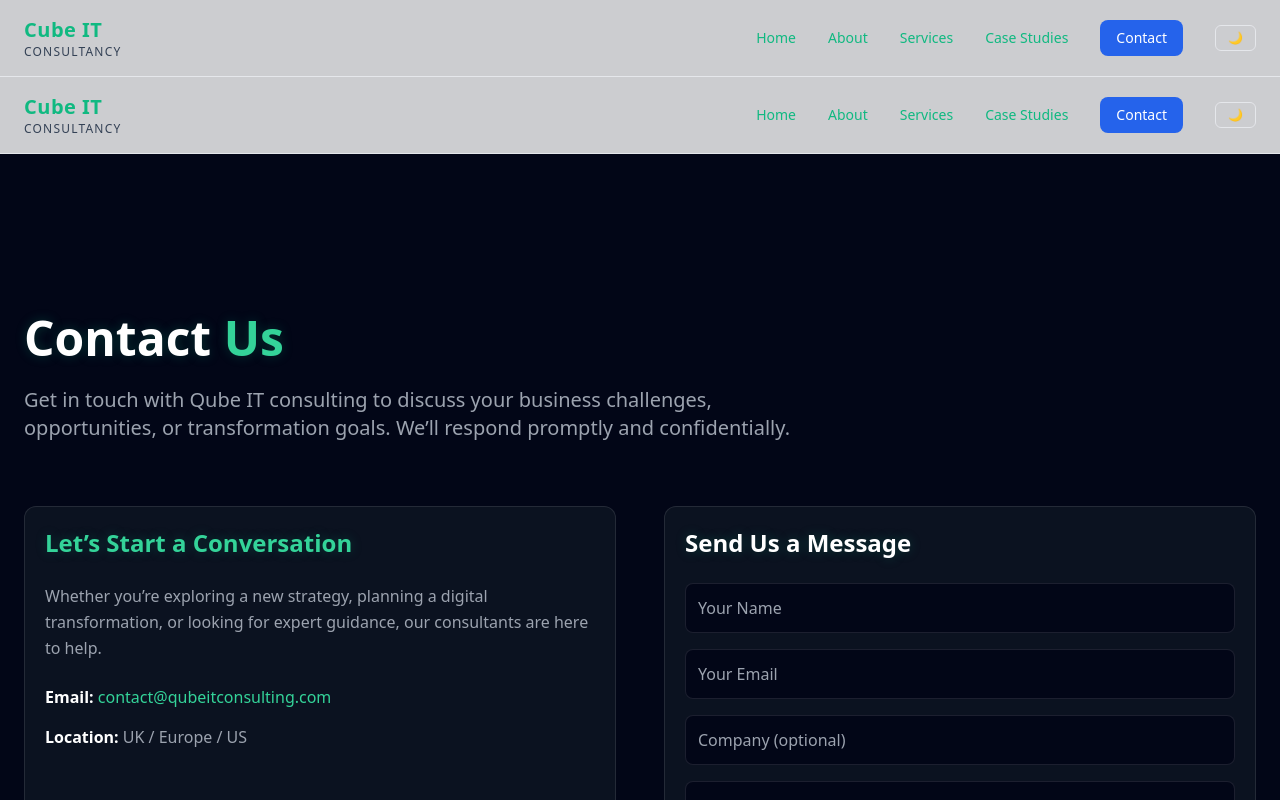
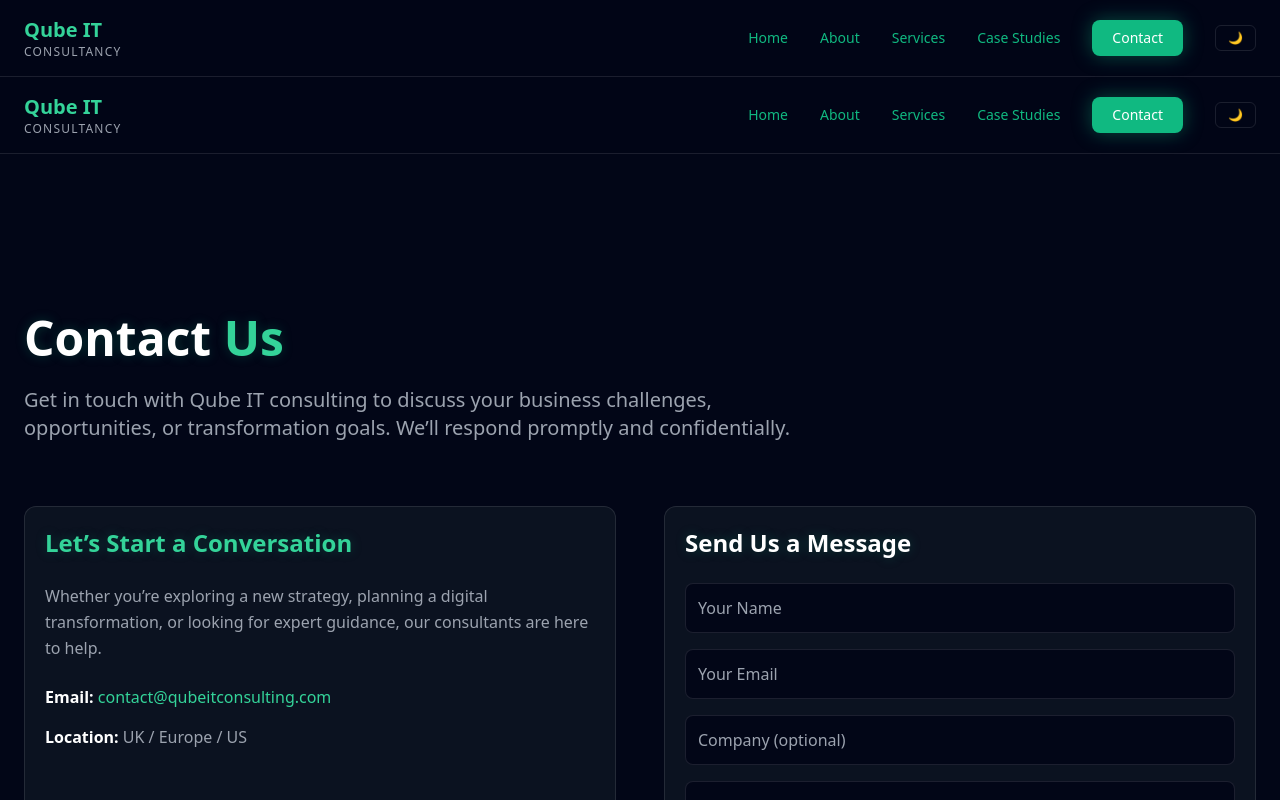
Before and after one commit to Neil1306/qubeitconsulting, a React (Vite) app: page /#/contact in a window 1280 px wide. Shown: the top 800 px of the page. Built offline with nearby package versions, Linux system fonts and the light colour scheme.

Commit message:
Update Navbar.jsx

```diff
--- a/src/components/Navbar.jsx
+++ b/src/components/Navbar.jsx
@@ -7,69 +7,89 @@ export default function Navbar() {
   const [open, setOpen] = useState(false)
 
   return (
-    <nav className="sticky top-0 z-50 bg-white/80 dark:bg-darkBg/80 backdrop-blur border-b">
+    <nav className="sticky top-0 z-50 backdrop-blur-lg bg-[#020617]/80 border-b border-white/10">
+
       <div className="max-w-7xl mx-auto px-6 py-4 flex items-center justify-between">
 
-        {/* Logo */}
+        {/* 🌿 Logo */}
         <Link to="/" className="flex flex-col leading-tight">
-          <span className="text-xl font-bold tracking-wide">Cube IT</span>
-          <span className="text-xs tracking-widest text-secondary dark:text-gray-400">
+          <span className="text-xl font-bold text-emerald-400">
+            Qube IT
+          </span>
+          <span className="text-xs tracking-widest text-gray-400">
             CONSULTANCY
           </span>
         </Link>
 
-        {/* Desktop Menu */}
-        <div className="hidden md:flex items-center space-x-8 text-sm font-medium">
-          <Link className="hover:text-accent" to="/">Home</Link>
-          <Link className="hover:text-accent" to="/about">About</Link>
-          <Link className="hover:text-accent" to="/services">Services</Link>
-          <Link className="hover:text-accent" to="/case-studies">Case Studies</Link>
+        {/* 💻 Desktop Menu */}
+        <div className="hidden md:flex items-center space-x-8 text-sm font-medium text-gray-300">
+          <Link className="hover:text-emerald-400 transition" to="/">Home</Link>
+          <Link className="hover:text-emerald-400 transition" to="/about">About</Link>
+          <Link className="hover:text-emerald-400 transition" to="/services">Services</Link>
+          <Link className="hover:text-emerald-400 transition" to="/case-studies">Case Studies</Link>
+
           <Link
             to="/contact"
-            className="px-4 py-2 rounded-lg bg-accent text-white hover:opacity-90 transition"
+            className="btn text-sm"
           >
             Contact
           </Link>
 
+          {/* 🌙 Theme Toggle */}
           <button
             onClick={() => setTheme(theme === "dark" ? "light" : "dark")}
-            className="ml-2 px-3 py-1 border rounded-md text-xs"
+            className="ml-2 px-3 py-1 border border-white/10 rounded-md text-xs hover:border-emerald-400 transition"
           >
             {theme === "dark" ? "☀️" : "🌙"}
           </button>
         </div>
 
-        {/* Mobile Hamburger */}
+        {/* 📱 Mobile Button */}
         <button
           onClick={() => setOpen(!open)}
-          className="md:hidden text-2xl"
+          className="md:hidden text-white text-2xl"
           aria-label="Toggle menu"
         >
-          ☰
+          {open ? "✕" : "☰"}
         </button>
       </div>
 
-      {/* Mobile Menu */}
+      {/* 📱 Mobile Menu */}
       {open && (
-        <div className="md:hidden bg-white dark:bg-darkBg border-t px-6 py-4 space-y-4">
-          <Link onClick={() => setOpen(false)} to="/">Home</Link>
-          <Link onClick={() => setOpen(false)} to="/about">About</Link>
-          <Link onClick={() => setOpen(false)} to="/services">Services</Link>
-          <Link onClick={() => setOpen(false)} to="/case-studies">Case Studies</Link>
+        <div className="md:hidden bg-[#020617] border-t border-white/10 px-6 py-6 space-y-5 text-gray-300">
+
+          <Link onClick={() => setOpen(false)} className="block text-lg hover:text-emerald-400" to="/">
+            Home
+          </Link>
+
+          <Link onClick={() => setOpen(false)} className="block text-lg hover:text-emerald-400" to="/about">
+            About
+          </Link>
+
+          <Link onClick={() => setOpen(false)} className="block text-lg hover:text-emerald-400" to="/services">
+            Services
+          </Link>
+
+          <Link onClick={() => setOpen(false)} className="block text-lg hover:text-emerald-400" to="/case-studies">
+            Case Studies
+          </Link>
+
           <Link
             onClick={() => setOpen(false)}
             to="/contact"
-            className="block text-accent font-semibold"
+            className="block text-center bg-emerald-500 hover:bg-emerald-400 text-white py-3 rounded-lg transition shadow-[0_0_20px_rgba(16,185,129,0.4)]"
           >
             Contact
           </Link>
 
+          {/* 🌙 Theme Toggle */}
           <button
             onClick={() => setTheme(theme === "dark" ? "light" : "dark")}
-            className="border rounded-md px-3 py-1 text-sm"
+            className="w-full border border-white/10 rounded-lg px-4 py-2 text-sm hover:border-emerald-400 transition"
           >
-            {theme === "dark" ? "Switch to Light" : "Switch to Dark"}
+            {theme === "dark" ? "Switch to Light ☀️" : "Switch to Dark 🌙"}
           </button>
+
         </div>
       )}
     </nav>
```
